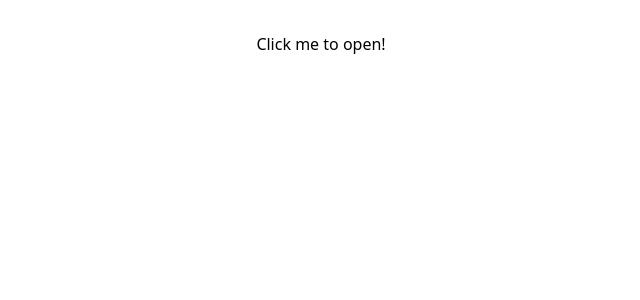
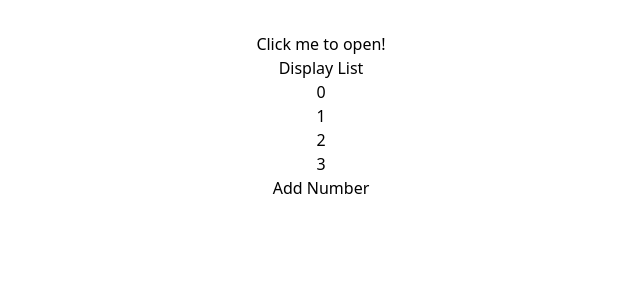
Before and after one commit to Sandunrmst/react-rapid-components, a React (Vite) app: page / in a window 1280 px wide. Shown: the top 300 px of the page, without its empty margins (319-959 px from the left). Built offline with nearby package versions, Linux system fonts and the light colour scheme.

Commit message:
Dynamic value adding with animation

```diff
--- a/src/App.jsx
+++ b/src/App.jsx
@@ -1,5 +1,6 @@
 import "./App.css";
 import Dropdown from "./components/animatedropdown/Dropdown";
+import DynamicList from "./components/animatedropdown/DynamicList";
 import ModalTest from "./components/custommodal/modalitem";
 import TabItem from "./components/customtabs/tabitem";
 import Faqs from "./components/faq";
@@ -71,6 +72,7 @@ function App() {
 
       {/* <Weather /> */}
       <Dropdown />
+      <DynamicList />
     </>
   );
 }
--- /dev/null
+++ b/src/components/animatedropdown/DynamicList.jsx
@@ -0,0 +1,31 @@
+import React, { useState } from "react";
+import { useAutoAnimate } from "@formkit/auto-animate/react";
+
+const DynamicList = () => {
+  const [item, setItems] = useState([0, 1, 2, 3]);
+
+  const [animateParent] = useAutoAnimate();
+
+  function add() {
+    setItems([...item, item.length]);
+  }
+
+  return (
+    <>
+      <h2 className="font-bold mt-8">Display List</h2>
+      <ul ref={animateParent}>
+        {item.map((item) => (
+          <li key={item}>{item}</li>
+        ))}
+      </ul>
+      <button
+        onClick={add}
+        className="bg-red-700 p-3 rounded-md text-white font-semibold"
+      >
+        Add Number
+      </button>
+    </>
+  );
+};
+
+export default DynamicList;
```
